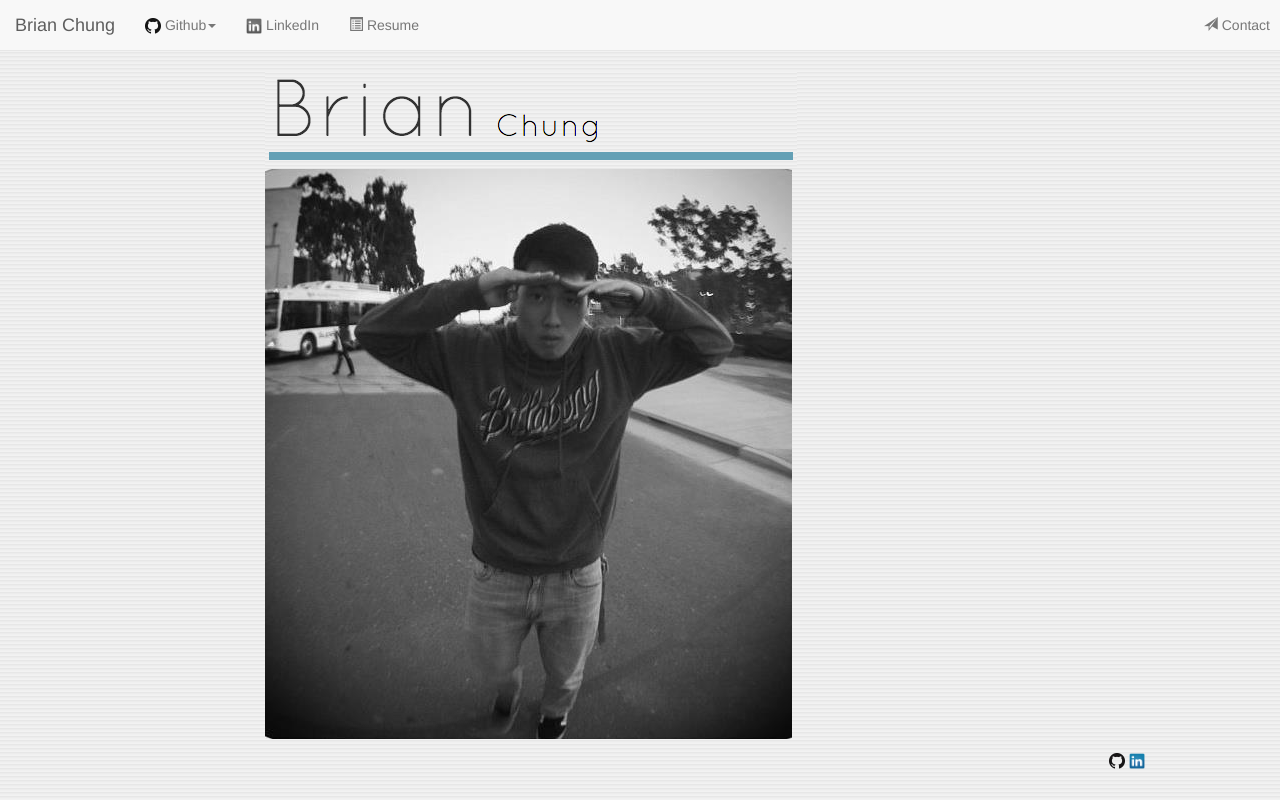
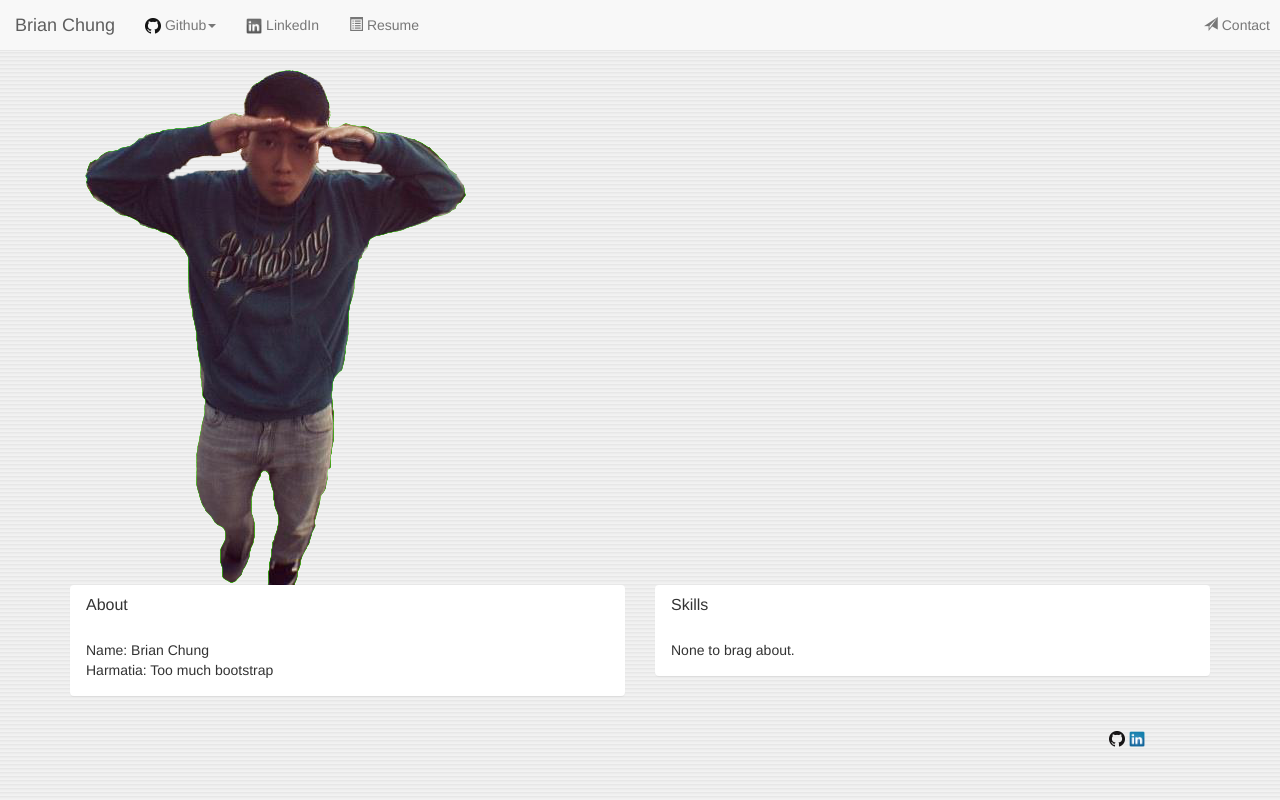
Before and after one commit to brianchung808/brianchung808.github.io, a plain HTML site: page index.html in a window 1280 px wide. Drawn offline with Linux system fonts and the light colour scheme.

Commit message:
More info, cropped out image

```diff
--- a/index.html
+++ b/index.html
@@ -55,28 +55,49 @@
       </div><!-- /.navbar-collapse -->
     </nav>
 
+    <div id="wrapper" class="container">
+      <div class="col-md-12">
+          <img src="resources/images/me_crop.png" class="img-responsive"/>
+      </div>
+    <div class="row">
 
-    <div id="wrapper" class="container">
+    </div> <!-- end row -->
+
+
+      <div class="row">
+        <div class="col-md-6">
+            <div class="panel">
+              <div class="panel-heading">
+                <h3 class="panel-title">About</h3>
+              </div>
+              <div class="panel-body">
+                Name: Brian Chung <br>
+                Harmatia: Too much bootstrap
+
+              </div>
+            </div>
+        </div>
+
+        <div class="col-md-6">
+            <div class="panel">
+              <div class="panel-heading">
+                <h3 class="panel-title">Skills</h3>
+              </div>
+              <div class="panel-body">
+                None to brag about.
+              </div>
+            </div>
+        </div>
+
+      </div> <!-- end row -->
         <div class="row">
-            <div class="col-md-2 col-md-offset-5"></div>
-            <header  class="col-md-8 col-md-offset-2">
-                <img src="resources/images/header.png" class="img-responsive">
-              <!--<h1 id="header">
-                <span id="first">Brian</span> <span id="last">Chung</span>
-              </h1>-->
-            </header>
-            <div class="col-md-2 col-md-offset-5"></div>
+
         </div>
 
         <div class="row">
             <div class="col-md-2 col-md-offset-5"></div>
 
-            <div id="content" class="col-md-8 col-md-offset-2">
-                 <!-- <a id="about" >About</a> -->
-                <a href="http://www.github.com/brianchung808">
-                  <img id="profile_pic" src="resources/images/me.jpg" title="Hi there ^_^" alt="Picture of me" class="desaturate img-responsive"/>
-                </a>
-            </div> <!-- End content -->
+
             <div class="col-md-2 col-md-offset-5"></div>
         </div>
 
```
Also changed, not shown: resources/images/me_crop.png (added).
